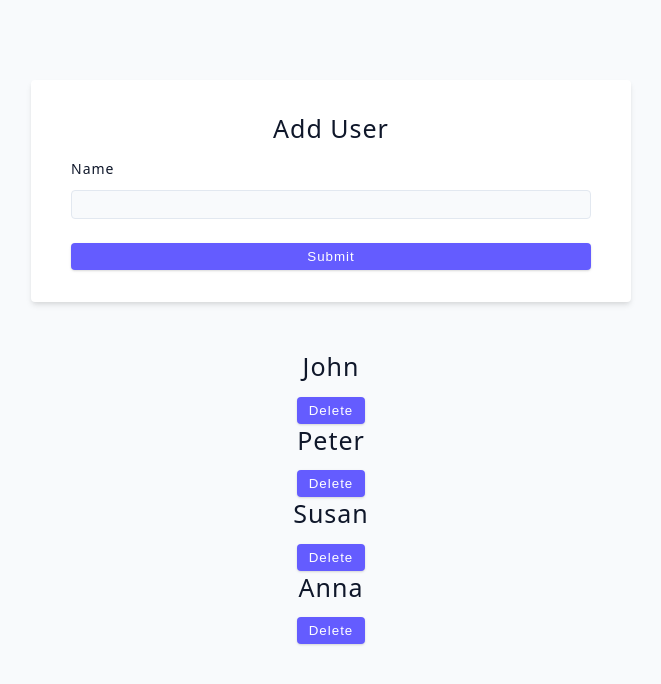
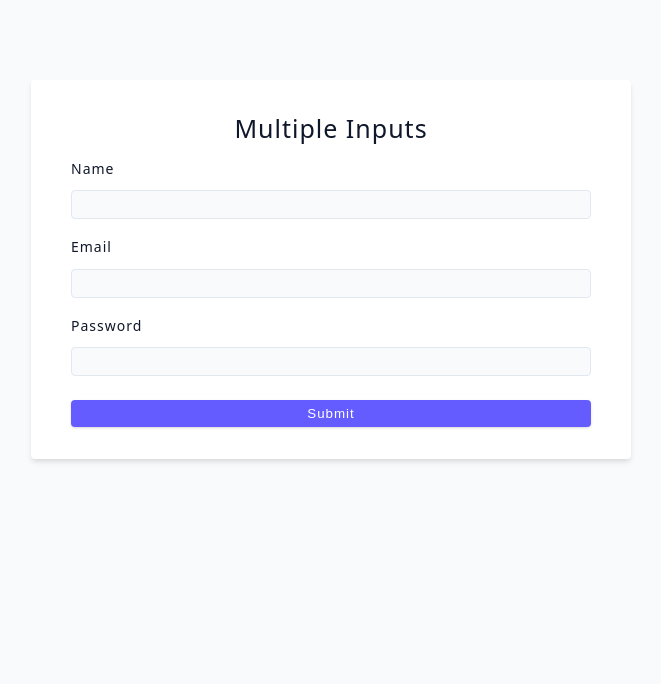
Before and after one commit to hAI-FA001/React--Learn, a React (Vite) app in the folder Advanced/: page / in a window 1280 px wide. Shown: the top 684 px of the page, without its empty margins (309-970 px from the left). Built offline with nearby package versions, Linux system fonts and the light colour scheme.

Commit message:
multiple inputs with 1 state + dynamic object keys + [e.target.name]: e.target.value

```diff
--- a/Advanced/src/App.jsx
+++ b/Advanced/src/App.jsx
@@ -1,4 +1,4 @@
-import Starter from './tutorial/06-forms/starter/02-user-challenge'
+import Starter from './tutorial/06-forms/starter/03-multiple-inputs'
 
 function App() {
   return (
--- a/Advanced/src/tutorial/06-forms/starter/03-multiple-inputs.jsx
+++ b/Advanced/src/tutorial/06-forms/starter/03-multiple-inputs.jsx
@@ -1,35 +1,73 @@
+import { useState } from 'react'
+
 const MultipleInputs = () => {
+  const [user, setUser] = useState({ name: '', email: '', password: '' })
+
+  const handleChange = (e) => {
+    setUser({ ...user, [e.target.name]: e.target.value })
+  }
+
   return (
     <div>
-      <form className='form'>
+      <form
+        className="form"
+        onSubmit={(e) => {
+          e.preventDefault()
+          console.log(user)
+        }}
+      >
         <h4>Multiple Inputs</h4>
+
         {/* name */}
-        <div className='form-row'>
-          <label htmlFor='name' className='form-label'>
+        <div className="form-row">
+          <label htmlFor="name" className="form-label">
             name
           </label>
-          <input type='text' className='form-input' id='name' />
-        </div>
-        {/* email */}
-        <div className='form-row'>
-          <label htmlFor='email' className='form-label'>
-            Email
-          </label>
-          <input type='email' className='form-input' id='email' />
-        </div>
-        {/* email */}
-        <div className='form-row'>
-          <label htmlFor='password' className='form-label'>
-            Password
-          </label>
-          <input type='password' className='form-input' id='password' />
+          <input
+            type="text"
+            className="form-input"
+            id="name"
+            value={user.name}
+            name="name"
+            onChange={handleChange}
+          />
         </div>
 
-        <button type='submit' className='btn btn-block'>
+        {/* email */}
+        <div className="form-row">
+          <label htmlFor="email" className="form-label">
+            email
+          </label>
+          <input
+            type="email"
+            className="form-input"
+            id="email"
+            value={user.email}
+            name="email"
+            onChange={handleChange}
+          />
+        </div>
+
+        {/* password */}
+        <div className="form-row">
+          <label htmlFor="password" className="form-label">
+            password
+          </label>
+          <input
+            type="password"
+            className="form-input"
+            id="password"
+            value={user.password}
+            name="password"
+            onChange={handleChange}
+          />
+        </div>
+
+        <button type="submit" className="btn btn-block">
           submit
         </button>
       </form>
     </div>
-  );
-};
-export default MultipleInputs;
+  )
+}
+export default MultipleInputs
```
